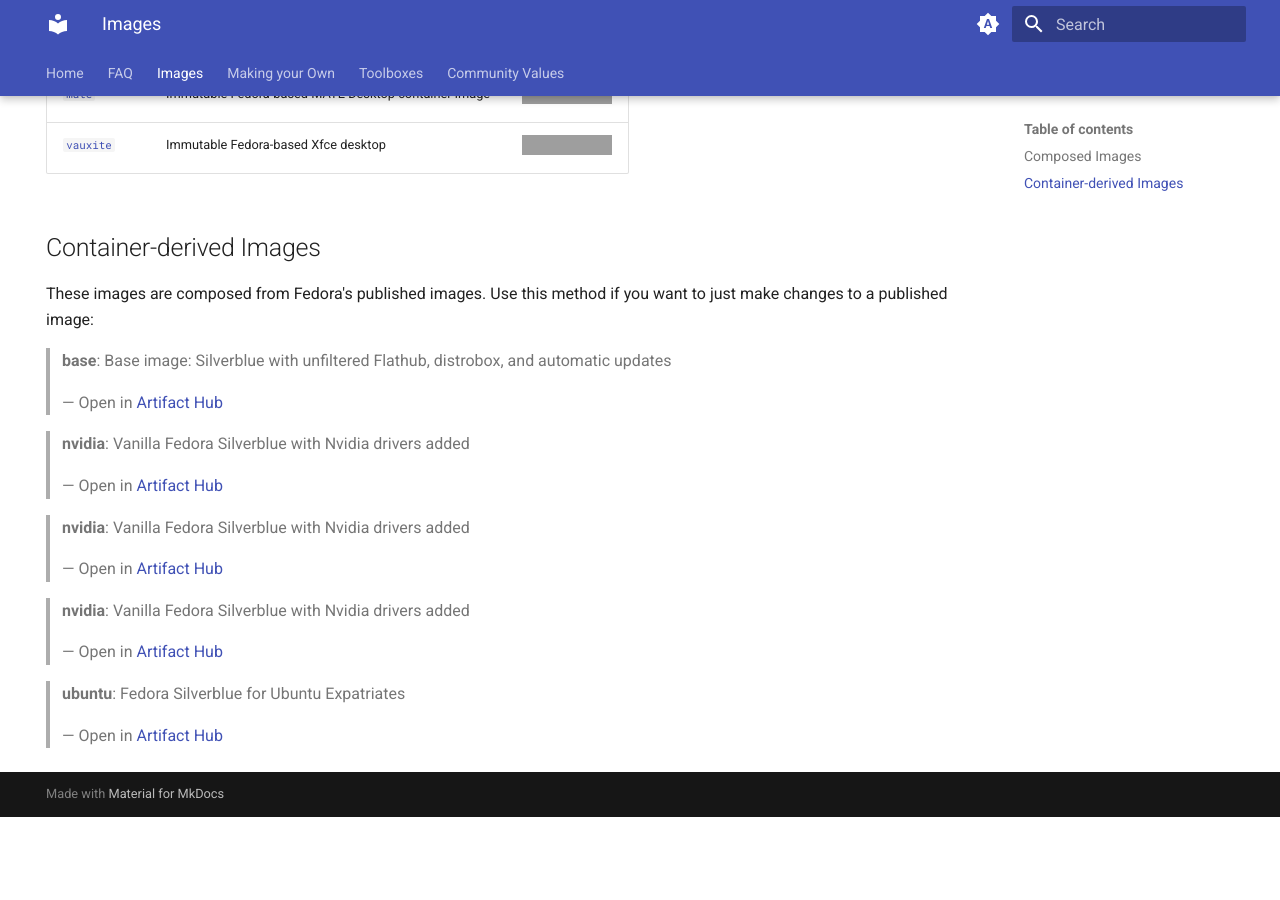
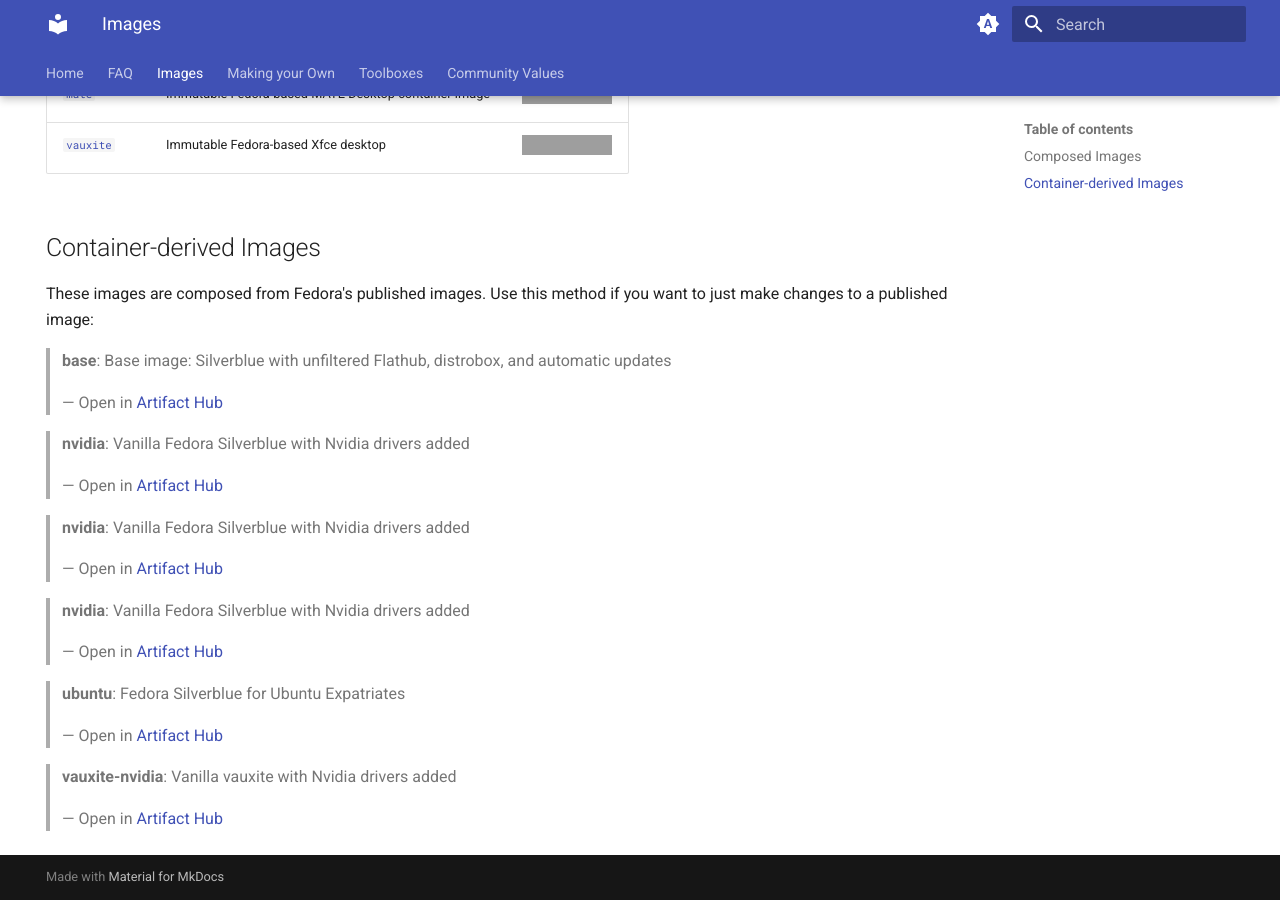
Before and after one commit to ublue-os/website, an MkDocs documentation site: the page built from docs/images.md, in a window 1280 px wide and 900 px high, scrolled down 513 px. Built offline with MkDocs 1.6.1 and Material for MkDocs 9.7.7, drawn with Linux system fonts in a browser that asks for light colours; a script that is not in the unit is left out; before the commit the page ends 1330 px from its top, so only the background shows below that; grey boxes are pictures that could not be loaded.

Commit message:
feat: add vauxite-nvidia

```diff
--- a/docs/images.md
+++ b/docs/images.md
@@ -34,3 +34,5 @@ Use this method if you want to just make changes to a published image:
 <div class="artifacthub-widget" data-url="https://artifacthub.io/packages/container/silverblue-nvidia/silverblue-nvidia" data-theme="light" data-header="false" data-stars="true" data-responsive="true"><blockquote><p lang="en" dir="ltr"><b>nvidia</b>: Vanilla Fedora Silverblue with Nvidia drivers added</p>&mdash; Open in <a href="https://artifacthub.io/packages/container/silverblue-nvidia/silverblue-nvidia">Artifact Hub</a></blockquote></div><script async src="https://artifacthub.io/artifacthub-widget.js"></script>
 
 <div class="artifacthub-widget" data-url="https://artifacthub.io/packages/container/ubuntu/ubuntu" data-theme="light" data-header="false" data-stars="true" data-responsive="true"><blockquote><p lang="en" dir="ltr"><b>ubuntu</b>: Fedora Silverblue for Ubuntu Expatriates</p>&mdash; Open in <a href="https://artifacthub.io/packages/container/ubuntu/ubuntu">Artifact Hub</a></blockquote></div><script async src="https://artifacthub.io/artifacthub-widget.js"></script>
+
+<div class="artifacthub-widget" data-url="https://artifacthub.io/packages/container/vauxite-nvidia/vauxite-nvidia" data-theme="light" data-header="false" data-stars="true" data-responsive="true"><blockquote><p lang="en" dir="ltr"><b>vauxite-nvidia</b>: Vanilla vauxite with Nvidia drivers added</p>&mdash; Open in <a href="https://artifacthub.io/packages/container/vauxite-nvidia/vauxite-nvidia">Artifact Hub</a></blockquote></div><script async src="https://artifacthub.io/artifacthub-widget.js"></script>
```
